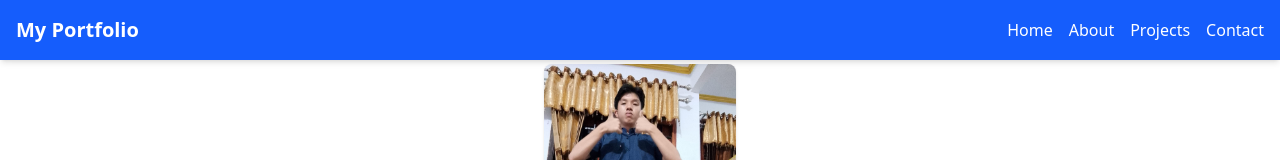
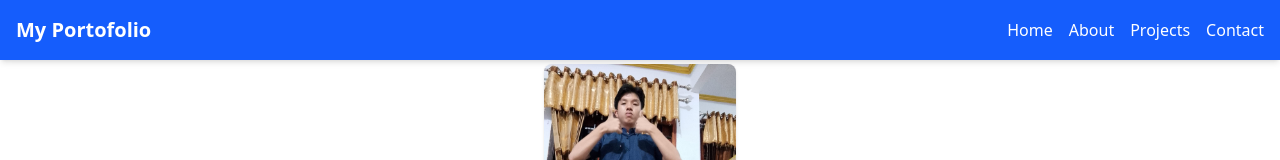
Before and after one commit to luckymalombeke/front-end-mid, a React (Vite) app: page / in a window 1280 px wide. Shown: the top 160 px of the page. Built offline with nearby package versions, Linux system fonts and the light colour scheme; data requests are answered from the project's data file.

Commit message:
okey update this one

```diff
--- a/src/component/header.jsx
+++ b/src/component/header.jsx
@@ -5,7 +5,7 @@
     <header className="bg-blue-600 text-white p-4 fixed w-full top-0 z-50 shadow-md">
       <div className="container mx-auto flex justify-between items-center">
 
-        <h1 className="text-xl font-bold">My Portfolio</h1>
+        <h1 className="text-xl font-bold">My Portofolio</h1>
 
         <nav className="space-x-4">
           <Link to="/" className="hover:underline">Home</Link>
```
